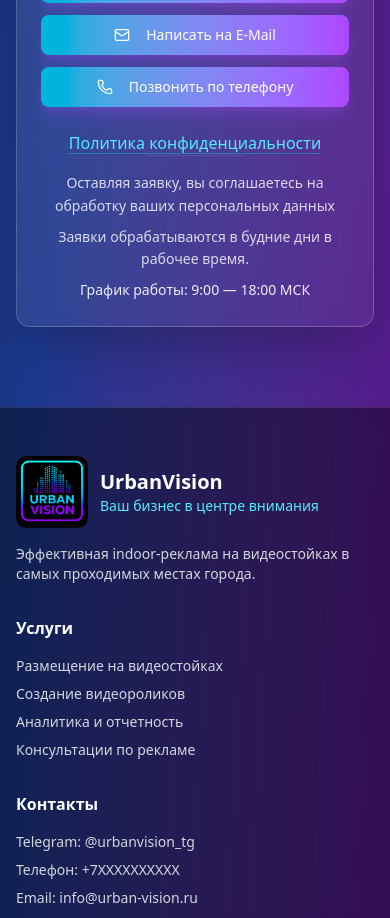
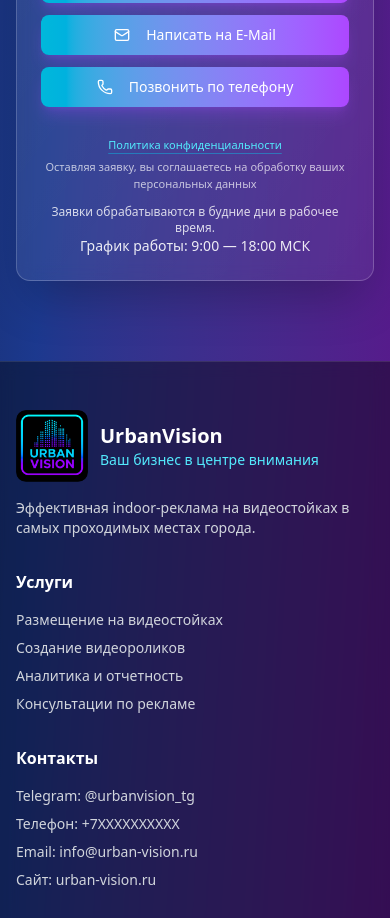
Before and after one commit to Dmitrich34/urbanvision-landing, a React (Vite) app: page / in a window 390 px wide. Shown: the part 6280-7198 px from the top of the page. Built offline with nearby package versions, Linux system fonts and the light colour scheme.

Commit message:
ui: compact privacy block; icons in contact CTA; smooth header nav; MobileMenu contactsfooter; respect reduced motion

```diff
--- a/src/App.jsx
+++ b/src/App.jsx
@@ -719,26 +719,31 @@
       </Button>
     </div>
 
-    {/* Политика и график — улучшенная типографика */}
-    <div className="space-y-4 text-center">
+    {/* Политика и график — компактная типографика */}
+<div className="text-center">
   <a
     href="/privacy.pdf"
     target="_blank"
     rel="noopener noreferrer"
-        className="text-base md:text-lg font-medium text-cyan-300 hover:text-white underline decoration-cyan-400/40 underline-offset-4 transition-colors"
+    className="text-[11px] md:text-xs font-medium text-cyan-300 hover:text-white underline decoration-cyan-400/40 underline-offset-4 transition-colors"
   >
     Политика конфиденциальности
   </a>
 
-      {/* тонкий разделитель, чтобы текст не сливался */}
-      <div className="mx-auto h-px w-24 bg-white/10"></div>
+  {/* Минимальный зазор именно между ссылкой и согласием */}
+  <p className="mt-1 text-[11px] md:text-xs text-white/70">
+    Оставляя заявку, вы соглашаетесь на обработку ваших персональных данных
+  </p>
 
-      <div className="space-y-2 text-sm md:text-base leading-relaxed text-white/80 max-w-2xl mx-auto">
-        <p>Оставляя заявку, вы соглашаетесь на обработку ваших персональных данных</p>
-        <p>Заявки обрабатываются в будние дни в рабочее время.</p>
-        <p className="font-medium text-white/90">График работы: 9:00 — 18:00 МСК</p>
+  {/* Далее — обычные отступы и читаемые размеры */}
+  <p className="mt-3 text-xs md:text-sm text-white/80">
+    Заявки обрабатываются в будние дни в рабочее время.
+  </p>
+  <p className="text-sm md:text-base font-medium text-white/90">
+    График работы: 9:00 — 18:00 МСК
+  </p>
 </div>
-    </div>
+
   </CardContent>
 </Card>
     </div>
```
Lines whose indentation alone changed are shown as unchanged.
